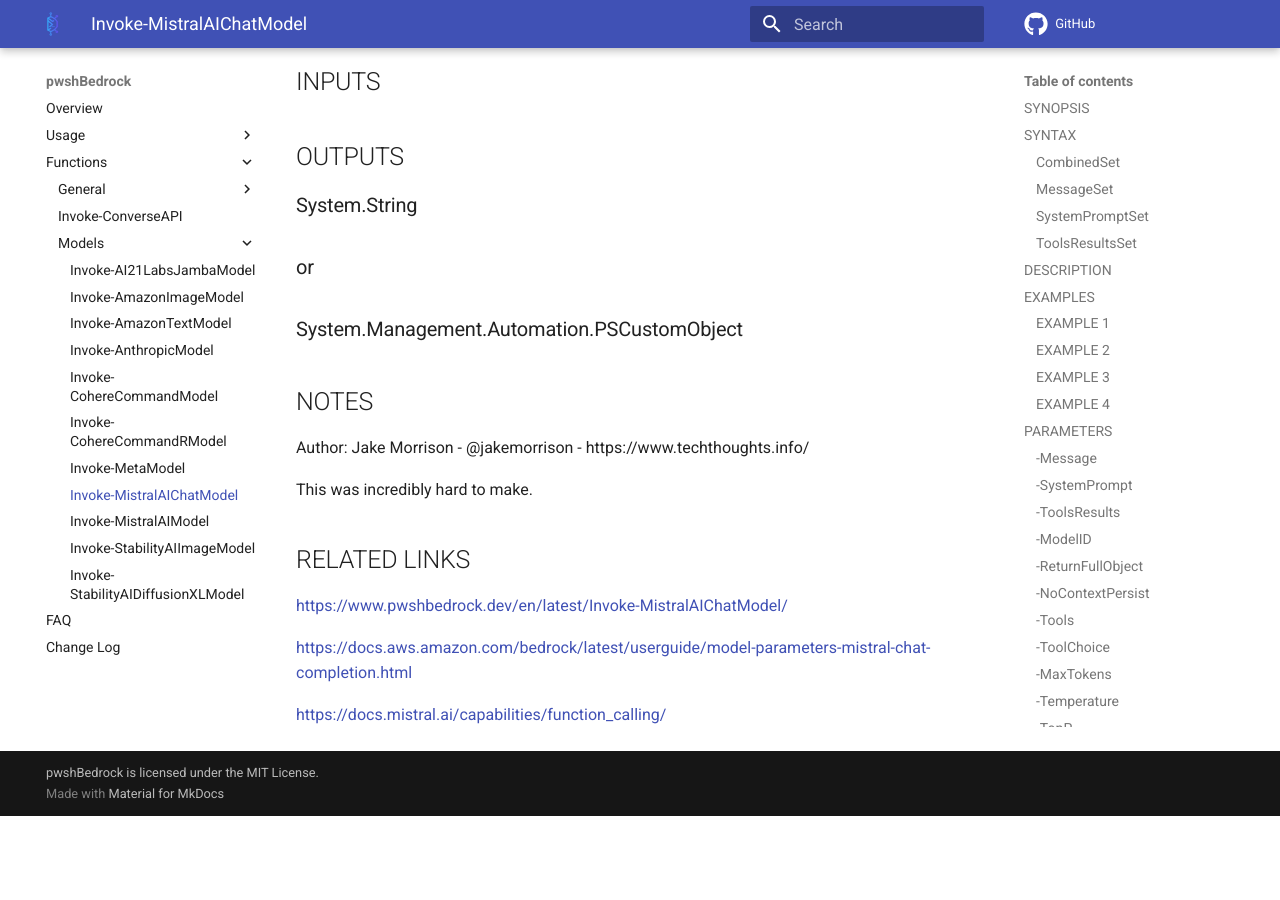
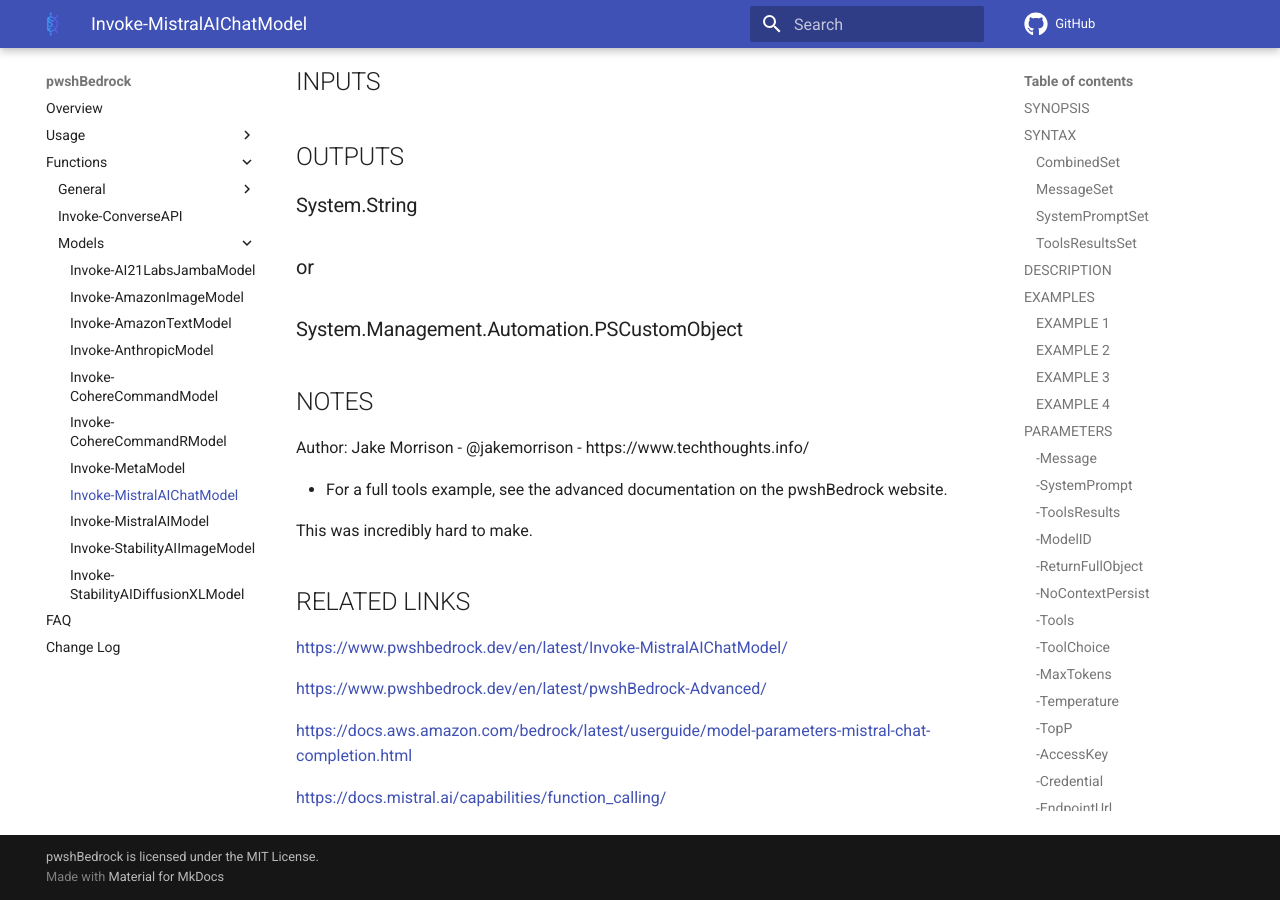
Before and after one commit to techthoughts2/pwshBedrock, an MkDocs documentation site: the page built from docs/Invoke-MistralAIChatModel.md, in a window 1280 px wide and 900 px high, scrolled down 9674 px. Built offline with MkDocs 1.6.1 and Material for MkDocs 9.7.7, drawn with Linux system fonts in a browser that asks for light colours; comment, search, counter and statistics services are not loaded; before the commit the page ends 10490 px from its top, so only the background shows below that.

Commit message:
updated tools documentation

```diff
--- a/docs/Invoke-MistralAIChatModel.md
+++ b/docs/Invoke-MistralAIChatModel.md
@@ -441,12 +441,16 @@
 ## NOTES
 Author: Jake Morrison - @jakemorrison - https://www.techthoughts.info/
 
+* For a full tools example, see the advanced documentation on the pwshBedrock website.
+
 This was incredibly hard to make.
 
 ## RELATED LINKS
 
 [https://www.pwshbedrock.dev/en/latest/Invoke-MistralAIChatModel/](https://www.pwshbedrock.dev/en/latest/Invoke-MistralAIChatModel/)
 
+[https://www.pwshbedrock.dev/en/latest/pwshBedrock-Advanced/](https://www.pwshbedrock.dev/en/latest/pwshBedrock-Advanced/)
+
 [https://docs.aws.amazon.com/bedrock/latest/userguide/model-parameters-mistral-chat-completion.html](https://docs.aws.amazon.com/bedrock/latest/userguide/model-parameters-mistral-chat-completion.html)
 
 [https://docs.mistral.ai/capabilities/function_calling/](https://docs.mistral.ai/capabilities/function_calling/)
```
Also changed, not shown: docs/Invoke-AnthropicModel.md (+4 -0 lines), docs/Invoke-CohereCommandRModel.md (+4 -0 lines), docs/Invoke-ConverseAPI.md (+4 -0 lines), 4 other files.
